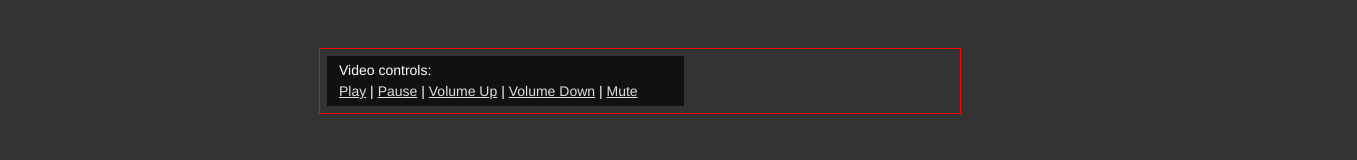
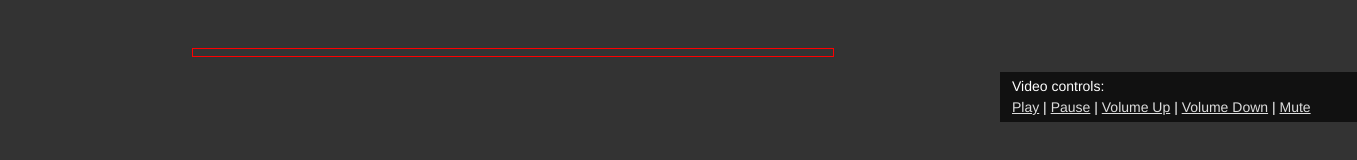
Before and after one commit to DocDeuce/WIA-Assignments, a plain HTML site: page Henry_Justin_presentation/index.html in a window 1280 px wide. Shown: the whole page, 1357 px wide, since content can reach past the window. Drawn offline with nearby package versions, Linux system fonts and the light colour scheme.

Commit message:
Div Changes

```diff
--- a/Henry_Justin_presentation/css/screen.css
+++ b/Henry_Justin_presentation/css/screen.css
@@ -31,7 +31,7 @@ ol { margin-left: 36px; }
 
 
 #wrapper { width: 100%; margin: 0 auto; padding: 48px 0 72px; }
-#main { width: 640px; margin: 0 auto; border: 1px solid red;}
+#main { width: 640px; float: left; margin-left: 15%; border: 1px solid red;}
 #main > p, #main > div { margin: 7px; }
 #sidebar { width: 280px; float: right; }
 #sidebar ol { margin: 12px 0 12px 22px; }
--- a/Henry_Justin_presentation/index.html
+++ b/Henry_Justin_presentation/index.html
@@ -13,9 +13,14 @@
 </head>
 <body>
 <div id="wrapper" class="clearfix">
-	<div id="main">
-		<p id="video-controls" class="black-65">Video controls:<br /><a href="#" class="tubular-play">Play</a> | <a href="#" class="tubular-pause">Pause</a> | <a href="#" class="tubular-volume-up">Volume Up</a> | <a href="#" class="tubular-volume-down">Volume Down</a> | <a href="#" class="tubular-mute">Mute</a></p>
+
+    <div id="main">
+		<p></p>
 	</div>
+
+    <div id="sidebar">
+    	<p id="video-controls" class="black-65">Video controls:<br /><a href="#" class="tubular-play">Play</a> | <a href="#" class="tubular-pause">Pause</a> | <a href="#" class="tubular-volume-up">Volume Up</a> | <a href="#" class="tubular-volume-down">Volume Down</a> | <a href="#" class="tubular-mute">Mute</a></p>
+    </div>
 
 </div><!-- #wrapper -->
 </body>
```
